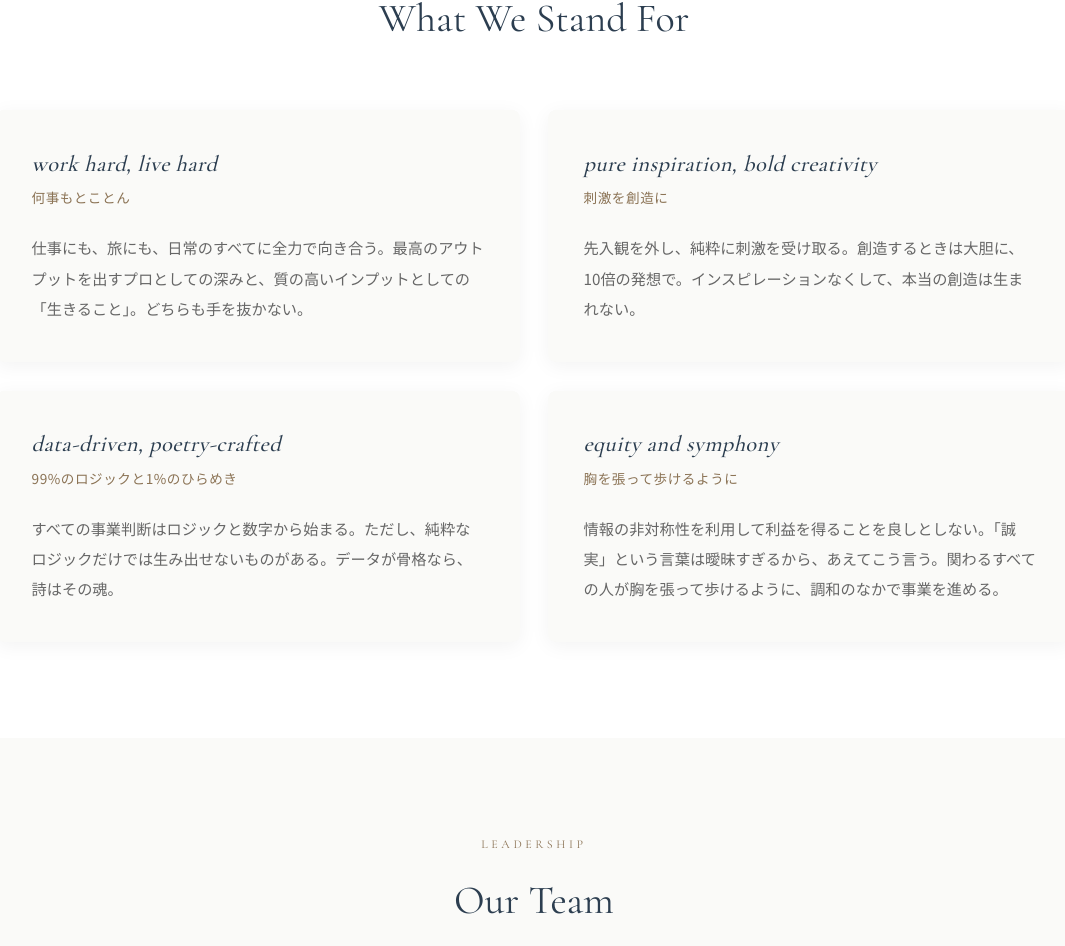
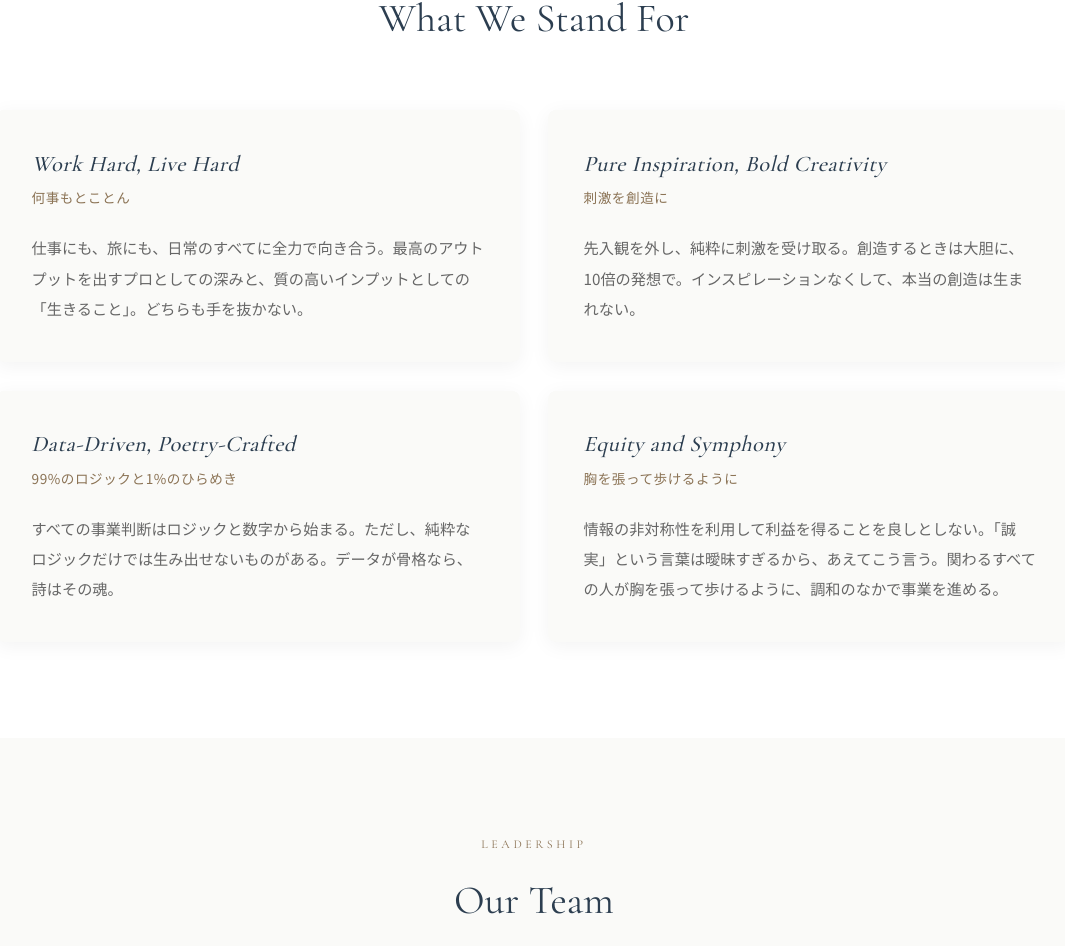
Before and after one commit to hassaku1881/yuka-han-website, a Next.js app: page /about in a window 1280 px wide. Shown: the part 2347-3293 px from the top of the page, without its empty margins (106-1171 px from the left). Built offline with nearby package versions, Linux system fonts and the light colour scheme; no server answers.

Commit message:
About: change values English to Title Case

```diff
--- a/src/app/about/page.tsx
+++ b/src/app/about/page.tsx
@@ -24,22 +24,22 @@ const sectionTitle: React.CSSProperties = {
 
 const values = [
   {
-    en: "work hard, live hard",
+    en: "Work Hard, Live Hard",
     ja: "何事もとことん",
     body: "仕事にも、旅にも、日常のすべてに全力で向き合う。最高のアウトプットを出すプロとしての深みと、質の高いインプットとしての「生きること」。どちらも手を抜かない。",
   },
   {
-    en: "pure inspiration, bold creativity",
+    en: "Pure Inspiration, Bold Creativity",
     ja: "刺激を創造に",
     body: "先入観を外し、純粋に刺激を受け取る。創造するときは大胆に、10倍の発想で。インスピレーションなくして、本当の創造は生まれない。",
   },
   {
-    en: "data-driven, poetry-crafted",
+    en: "Data-Driven, Poetry-Crafted",
     ja: "99%のロジックと1%のひらめき",
     body: "すべての事業判断はロジックと数字から始まる。ただし、純粋なロジックだけでは生み出せないものがある。データが骨格なら、詩はその魂。",
   },
   {
-    en: "equity and symphony",
+    en: "Equity and Symphony",
     ja: "胸を張って歩けるように",
     body: "情報の非対称性を利用して利益を得ることを良しとしない。「誠実」という言葉は曖昧すぎるから、あえてこう言う。関わるすべての人が胸を張って歩けるように、調和のなかで事業を進める。",
   },
```
